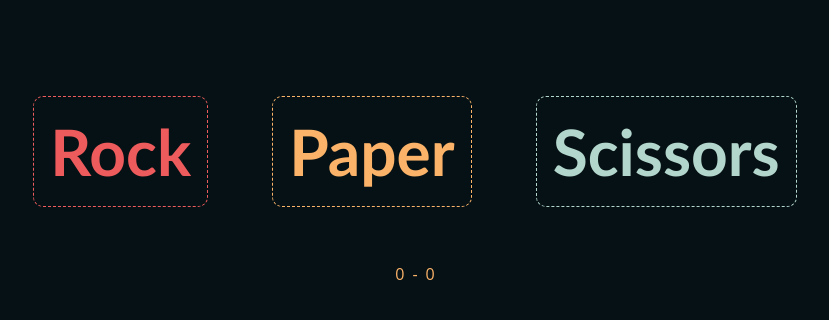
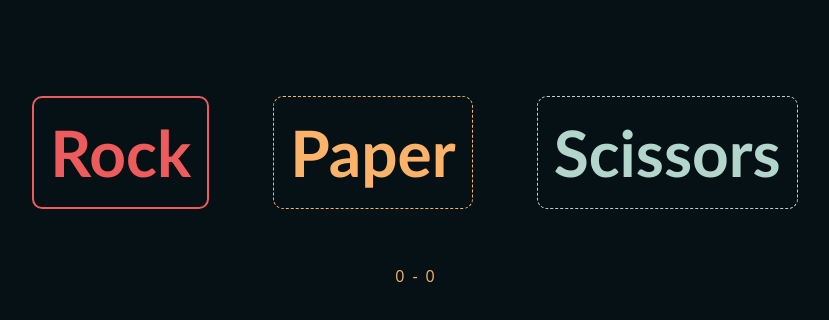
Before and after one commit to harirathod/rock-paper-scissors, a plain HTML site: page index.html in a window 1280 px wide. In both pictures the pointer is over the button "Rock". Shown: the whole page, without its empty margins (225-1054 px from the left). Drawn offline with Linux system fonts and the light colour scheme.

Commit message:
Add hover effect that makes button light up

```diff
--- a/style.css
+++ b/style.css
@@ -33,17 +33,22 @@ button {
 }
 
 .move-container > * {
+    flex: 0 1 auto;
     font-size: 4em;
     font-family: Montserrat, 'Gill Sans';
 
 }
 
+button:hover {
+    border: 2px solid;
+}
+
 .move-container {
+    justify-content: space-evenly;
     flex-wrap: wrap;
     margin-top: 5em;
     padding: 8px;
     display: flex;
-    justify-content: space-evenly;
     gap: 64px;
 }
 
```
